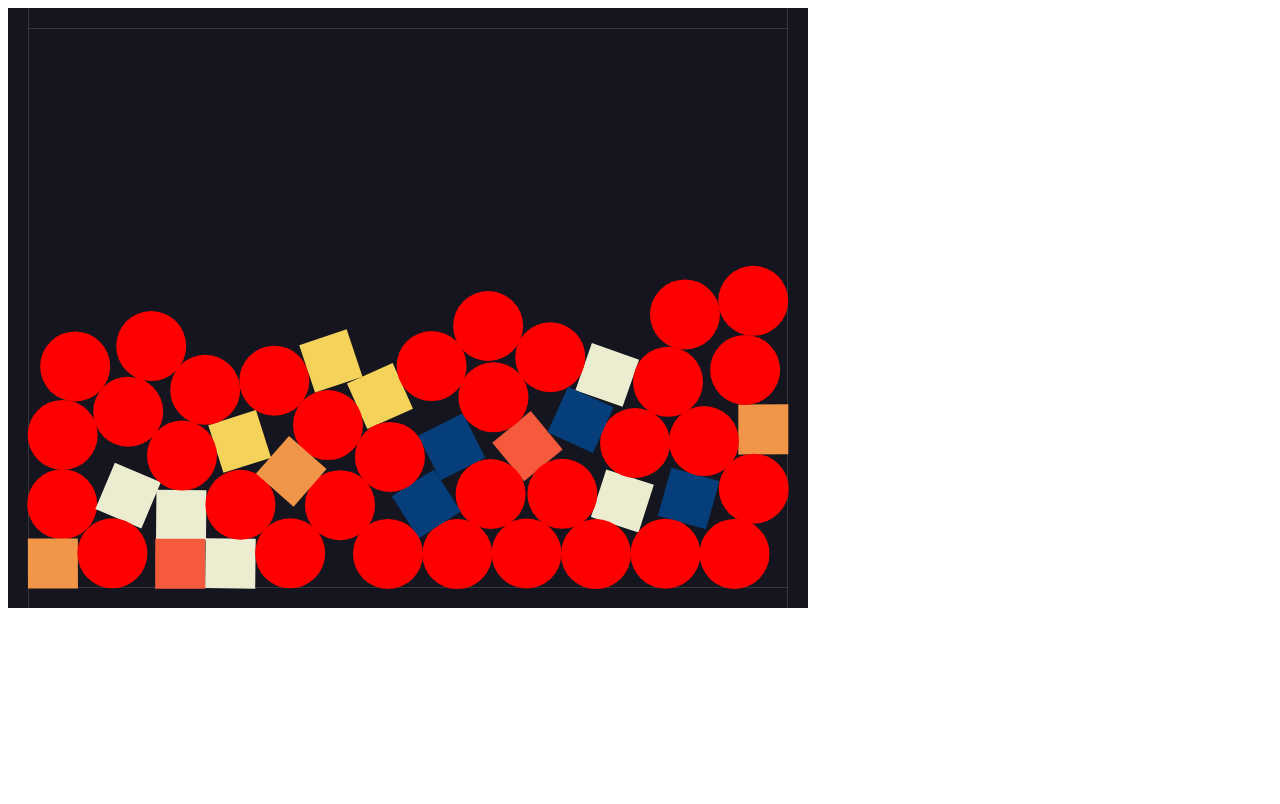
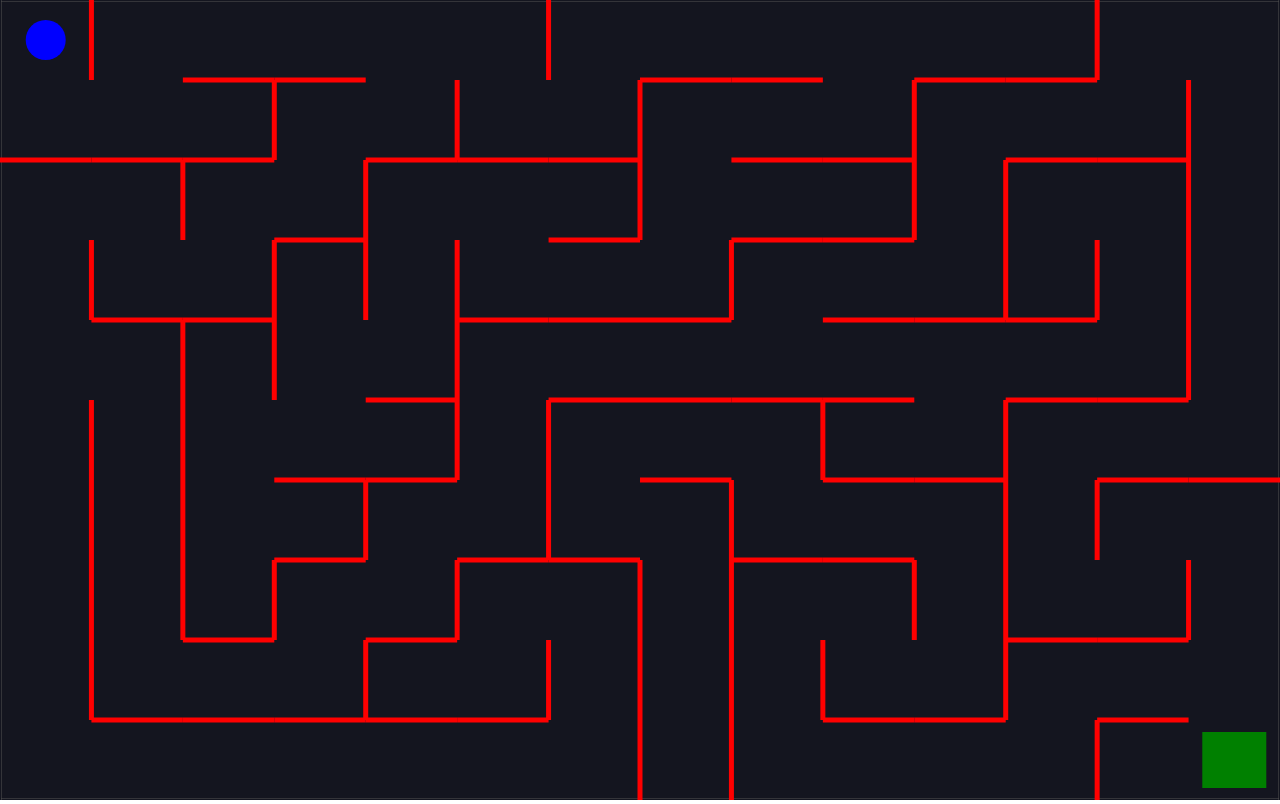
Before and after one commit to k-e-r/study, a plain HTML site: page maze/index.html in a window 1280 px wide. Drawn offline with nearby package versions, Linux system fonts and the light colour scheme.

Commit message:
add maze function

```diff
--- a/maze/index.html
+++ b/maze/index.html
@@ -6,8 +6,35 @@
   <meta name="viewport" content="width=device-width, initial-scale=1.0">
   <title>Document</title>
   <script crossorigin="anonymous" src="https://cdnjs.cloudflare.com/ajax/libs/matter-js/0.14.2/matter.min.js"></script>
+  <style>
+    body {
+      margin: 0;
+    }
+
+    .hidden {
+      display: none !important;
+    }
+
+    h1 {
+      color: white;
+      font-size: 64px;
+    }
+
+    .winner {
+      display: flex;
+      justify-content: center;
+      align-items: center;
+      position: absolute;
+      z-index: 1;
+      height: 100vh;
+      width: 100vw;
+    }
+  </style>
 </head>
 <body>
+  <div class="winner hidden">
+    <h1>You Win!</h1>
+  </div>
   <script src="index.js"></script>
 </body>
 </html>
--- a/maze/index.js
+++ b/maze/index.js
@@ -1,10 +1,15 @@
-const { Engine, Render, Runner, World, Bodies, MouseConstraint, Mouse } =
-  Matter;
+const { Engine, Render, Runner, World, Bodies, Body, Events } = Matter;
 
-const width = 800;
-const height = 600;
+const cellsHorizontal = 14;
+const cellsVertical = 10;
+const width = window.innerWidth;
+const height = window.innerHeight;
+
+const unitLengthX = width / cellsHorizontal;
+const unitLengthY = height / cellsVertical;
 
 const engine = Engine.create();
+engine.world.gravity.y = 0;
 const { world } = engine;
 const render = Render.create({
   element: document.body,
@@ -18,37 +23,209 @@
 Render.run(render);
 Runner.run(Runner.create(), engine);
 
-World.add(
-  world,
-  MouseConstraint.create(engine, {
-    mouse: Mouse.create(render.canvas),
-  })
-);
-
 // Walls
 const walls = [
-  Bodies.rectangle(400, 0, 800, 40, { isStatic: true }),
-  Bodies.rectangle(400, 600, 800, 40, { isStatic: true }),
-  Bodies.rectangle(0, 300, 40, 600, { isStatic: true }),
-  Bodies.rectangle(800, 300, 40, 600, { isStatic: true }),
+  Bodies.rectangle(width / 2, 0, width, 2, { isStatic: true }),
+  Bodies.rectangle(width / 2, height, width, 2, { isStatic: true }),
+  Bodies.rectangle(0, height / 2, 2, height, { isStatic: true }),
+  Bodies.rectangle(width, height / 2, 2, height, { isStatic: true }),
 ];
 World.add(world, walls);
 
-// Random Shapes
-for (let i = 0; i < 50; i++) {
-  if (Math.random() > 0.5) {
-    World.add(
-      world,
-      Bodies.rectangle(Math.random() * width, Math.random() * height, 50, 50)
-    );
-  } else {
-    World.add(
-      world,
-      Bodies.circle(Math.random() * width, Math.random() * height, 35, {
+// Maze generation
+
+const shuffle = (arr) => {
+  let counter = arr.length;
+
+  while (counter > 0) {
+    const index = Math.floor(Math.random() * counter);
+
+    counter--;
+
+    const temp = arr[counter];
+    arr[counter] = arr[index];
+    arr[index] = temp;
+  }
+
+  return arr;
+};
+
+const grid = Array(cellsVertical)
+  .fill(null)
+  .map(() => Array(cellsHorizontal).fill(false));
+
+const verticals = Array(cellsVertical)
+  .fill(null)
+  .map(() => Array(cellsHorizontal - 1).fill(false));
+
+const horizontals = Array(cellsVertical - 1)
+  .fill(null)
+  .map(() => Array(cellsHorizontal).fill(false));
+
+const startRow = Math.floor(Math.random() * cellsVertical);
+const startColumn = Math.floor(Math.random() * cellsHorizontal);
+
+const stepThroughCell = (row, column) => {
+  // If I have visited the cell at [row, column], then return
+  if (grid[row][column]) {
+    return;
+  }
+
+  // Mark this cell as being visited
+  grid[row][column] = true;
+
+  // Assemble randomely-ordered list of neighbors
+  const neighbors = shuffle([
+    [row - 1, column, 'up'],
+    [row, column + 1, 'right'],
+    [row + 1, column, 'down'],
+    [row, column - 1, 'left'],
+  ]);
+
+  // For each neighbor....
+  for (let neighbor of neighbors) {
+    const [nextRow, nextColumn, direction] = neighbor;
+
+    // See if that neighbor is out bounds
+    if (
+      nextRow < 0 ||
+      nextRow >= cellsVertical ||
+      nextColumn < 0 ||
+      nextColumn >= cellsHorizontal
+    ) {
+      continue;
+    }
+
+    // If we have visited that neighbor, continue to next neighbor
+    if (grid[nextRow][nextColumn]) {
+      continue;
+    }
+
+    // Remove a wall from either horizontals or verticals
+    if (direction === 'left') {
+      verticals[row][column - 1] = true;
+    } else if (direction === 'right') {
+      verticals[row][column] = true;
+    } else if (direction === 'up') {
+      horizontals[row - 1][column] = true;
+    } else if (direction === 'down') {
+      horizontals[row][column] = true;
+    }
+    stepThroughCell(nextRow, nextColumn);
+  }
+
+  // Visit that next cell
+};
+
+stepThroughCell(startRow, startColumn);
+
+horizontals.forEach((row, rowIndex) => {
+  row.forEach((open, columnIndex) => {
+    if (open) {
+      return;
+    }
+
+    const wall = Bodies.rectangle(
+      columnIndex * unitLengthX + unitLengthX / 2,
+      rowIndex * unitLengthY + unitLengthY,
+      unitLengthX,
+      5,
+      {
+        label: 'wall',
+        isStatic: true,
         render: {
           fillStyle: 'red',
         },
-      })
+      }
     );
+    World.add(world, wall);
+  });
+});
+
+verticals.forEach((row, rowIndex) => {
+  row.forEach((open, columnIndex) => {
+    if (open) {
+      return;
+    }
+    const wall = Bodies.rectangle(
+      columnIndex * unitLengthX + unitLengthX,
+      rowIndex * unitLengthY + unitLengthY / 2,
+      5,
+      unitLengthY,
+      {
+        label: 'wall',
+        isStatic: true,
+        render: {
+          fillStyle: 'red',
+        },
+      }
+    );
+    World.add(world, wall);
+  });
+});
+
+// Goal
+
+const goal = Bodies.rectangle(
+  width - unitLengthX / 2,
+  height - unitLengthY / 2,
+  unitLengthX * 0.7,
+  unitLengthY * 0.7,
+  {
+    label: 'goal',
+    isStatic: true,
+    render: {
+      fillStyle: 'green',
+    },
   }
-}
+);
+World.add(world, goal);
+
+// Ball
+
+const ballRadius = Math.min(unitLengthX, unitLengthY) / 4;
+const ball = Bodies.circle(unitLengthX / 2, unitLengthY / 2, ballRadius, {
+  label: 'ball',
+  render: {
+    fillStyle: 'blue',
+  },
+});
+World.add(world, ball);
+
+document.addEventListener('keydown', (event) => {
+  const { x, y } = ball.velocity;
+
+  if (event.keyCode === 87) {
+    Body.setVelocity(ball, { x, y: y - 5 });
+  }
+  if (event.keyCode === 68) {
+    Body.setVelocity(ball, { x: x + 5, y });
+  }
+  if (event.keyCode === 83) {
+    Body.setVelocity(ball, { x, y: y + 5 });
+  }
+  if (event.keyCode === 65) {
+    Body.setVelocity(ball, { x: x - 5, y });
+  }
+});
+
+// Win Condition
+
+Events.on(engine, 'collisionStart', (event) => {
+  event.pairs.forEach((collision) => {
+    const labels = ['ball', 'goal'];
+
+    if (
+      labels.includes(collision.bodyA.label) &&
+      labels.includes(collision.bodyB.label)
+    ) {
+      document.querySelector('.winner').classList.remove('hidden');
+      world.gravity.y = 1;
+      world.bodies.forEach((body) => {
+        if (body.label === 'wall') {
+          Body.setStatic(body, false);
+        }
+      });
+    }
+  });
+});
```
